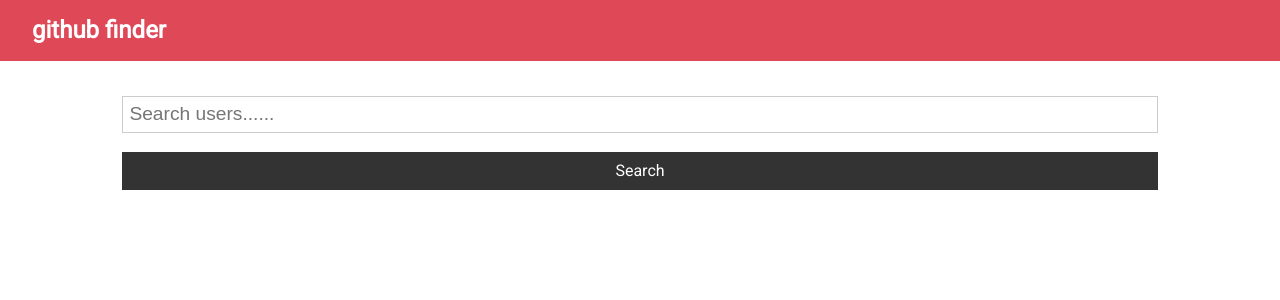
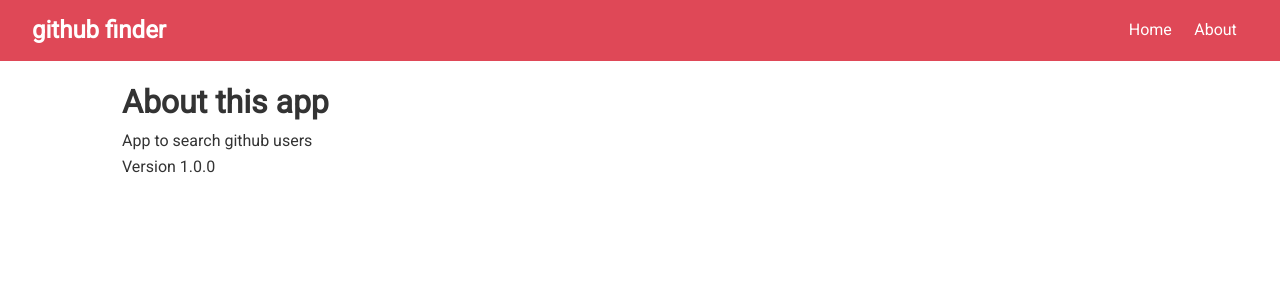
Before and after one commit to fahimferoje/github-finder, a React (Create React App) app: page /about in a window 1280 px wide. Shown: the top 300 px of the page. Built offline with nearby package versions, Linux system fonts and the light colour scheme; the HTML template or start-up script is replaced by a standard one.

Commit message:
Sec 4 ep 21: react router

```diff
--- a/src/App.js
+++ b/src/App.js
@@ -1,8 +1,10 @@
-import React, { Component } from 'react';
+import React, { Fragment, Component } from 'react';
+import {BrowserRouter as Router, Switch, Route} from 'react-router-dom';
 import Navbar from "./components/layout/Navbar";
 import Alert from "./components/layout/Alert";
 import Users from './components/users/Users';
 import Search from './components/users/Search';
+import About from './components/pages/About';
 import axios from 'axios';
 import './App.css';
 class App extends Component {
@@ -50,11 +52,18 @@
 		const { users, loading } = this.state;
 
 		return (
+			<Router>
 				<div className="App">
 					<Navbar />
 
 					<div className="container">
 						<Alert alert={this.state.alert} />
+						<Switch>
+							<Route
+								exact
+								path='/'
+								render={props => (
+									<Fragment>
 										<Search
 											searchUsers={this.searchUsers}
 											clearUsers={this.clearUsers}
@@ -62,8 +71,14 @@
 											setAlert={this.setAlert}
 										/>
 										<Users loading={loading} users={users} />
+									</Fragment>
+								)}
+							/>
+							<Route exact path='/about' component={About}/>
+						</Switch>
 					</div>
 				</div>
+			</Router>
 		);
 	}
 }
--- a/src/components/layout/Navbar.js
+++ b/src/components/layout/Navbar.js
@@ -1,10 +1,19 @@
 import React from 'react';
 import PropTypes from 'prop-types';
+import {Link} from 'react-router-dom'
 
 const Navbar = ({icon, title}) => {
 	return (
 		<nav className="navbar bg-primary">
 			<h1>{title}</h1>
+			<ul>
+				<li>
+					<Link to="/">Home</Link>
+				</li>
+				<li>
+					<Link to="/about">About</Link>
+				</li>
+			</ul>
 		</nav>
 	);
 };
--- /dev/null
+++ b/src/components/pages/About.js
@@ -0,0 +1,13 @@
+import React, {Fragment} from 'react';
+
+const About = () => {
+    return (
+        <Fragment>
+            <h1>About this app</h1>
+            <p>App to search github users</p>
+            <p>Version 1.0.0</p>
+        </Fragment>
+    )
+}
+
+export default About
```
Lines whose indentation alone changed are shown as unchanged.
